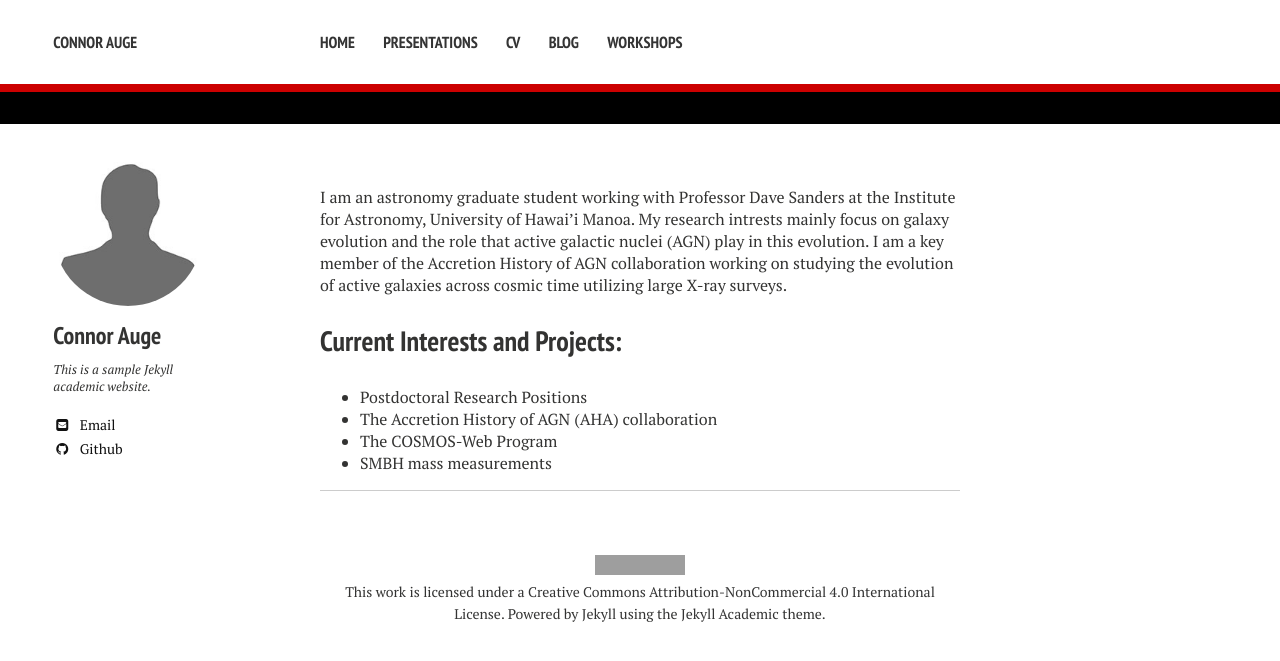
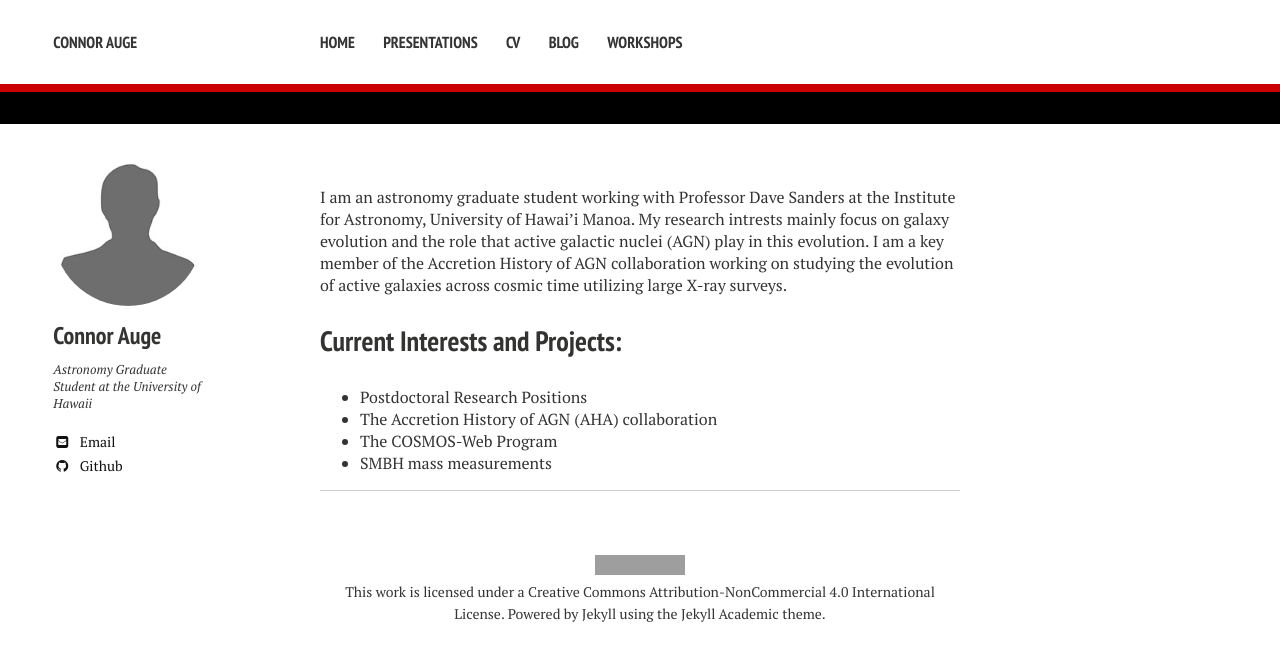
Before and after one commit to cwauge/cwauge.github.io, a Jekyll site: the page built from index.md, in a window 1280 px wide. Shown: the top 661 px of the page. Built offline with Jekyll 4.4.1, drawn with Linux system fonts in a browser that asks for light colours; nearby versions of some CDN libraries; grey boxes are pictures that could not be loaded.

Commit message:
Update _config.yml

```diff
--- a/_config.yml
+++ b/_config.yml
@@ -8,7 +8,7 @@ logo: # filename of a logo image that has been placed into your images directory
 owner:
   name: Connor Auge
   avatar: bio-photo.jpg
-  bio: "This is a sample Jekyll academic website."
+  bio: "Astronomy Graduate Student at the University of Hawaii"
   email: cauge@hawaii.edu
   # Do not include the @ symbol in your Twitter username
   twitter: #username
```
